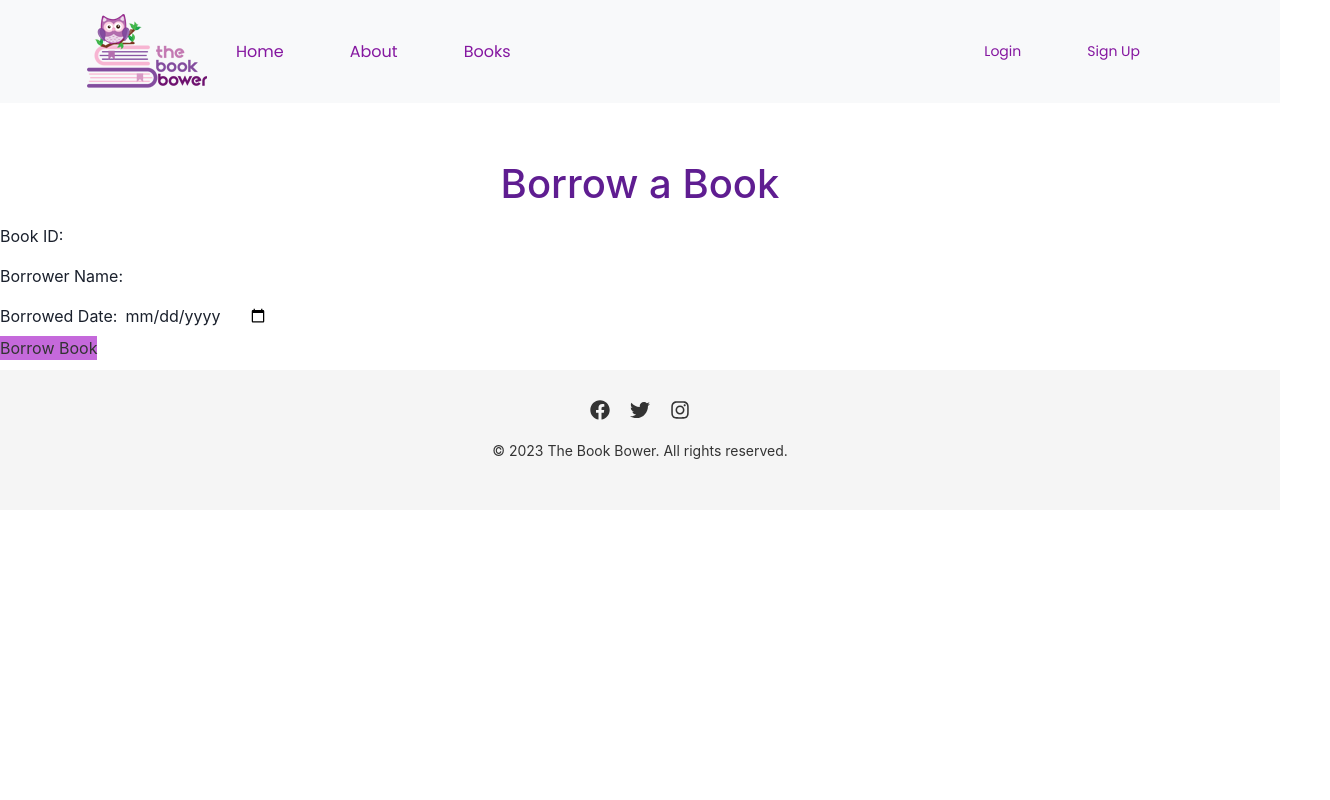
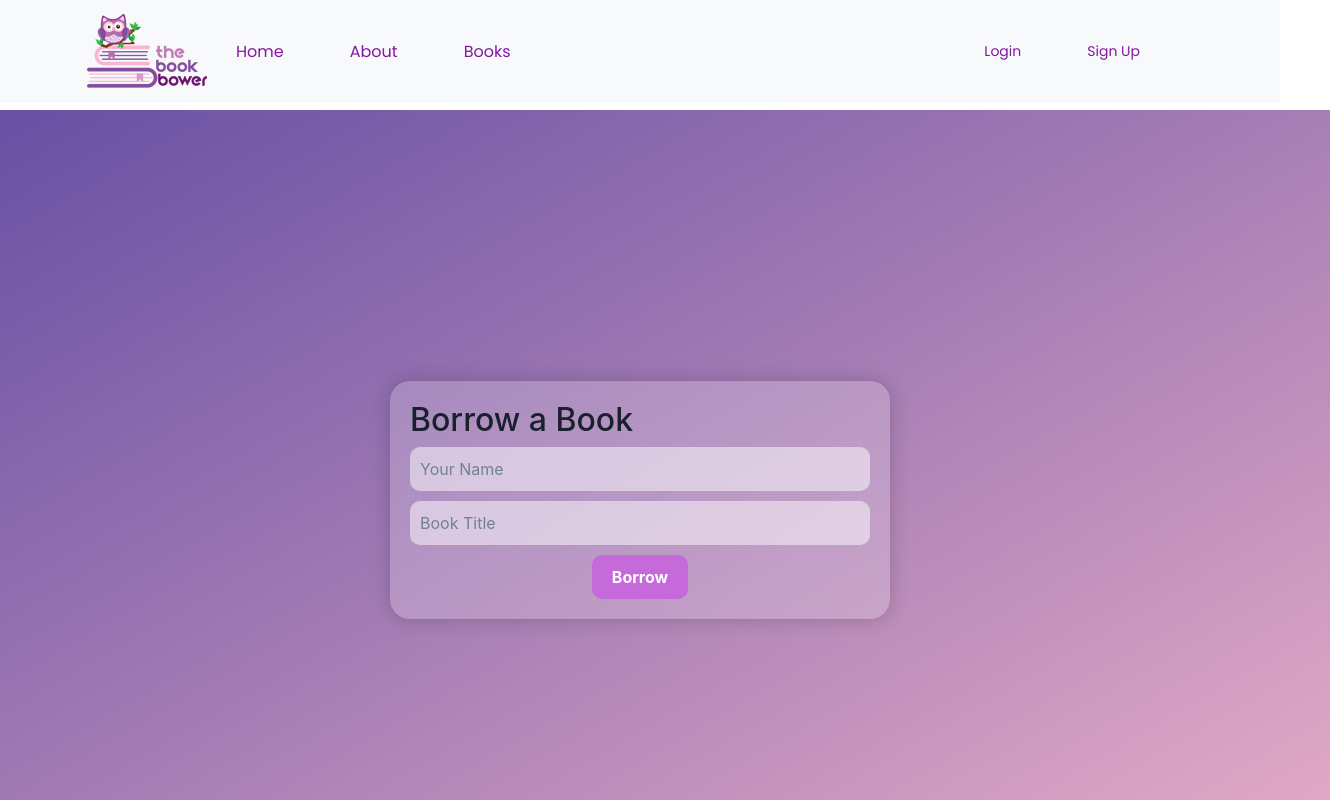
Before and after one commit to buniagj/TheBookBower-Front-End-, a React (Vite) app: page /borrowform in a window 1280 px wide. Shown: the top 800 px of the page, 1330 px wide, since content can reach past the window. Built offline with nearby package versions, Linux system fonts and the light colour scheme.

Commit message:
added content and basic style to Borrow Form and Return Form

```diff
--- a/package.json
+++ b/package.json
@@ -39,6 +39,7 @@
     "react-router-dom": "^6.11.1",
     "react-toastify": "^9.1.2",
     "sort-by": "^1.2.0",
+    "styled-components": "^6.0.0-rc.1",
     "xlsx": "^0.18.5",
     "xlsx-populate": "^1.21.0",
     "yarn": "^1.22.19"
--- a/src/pages/Books/SearchBar.jsx
+++ b/src/pages/Books/SearchBar.jsx
@@ -74,7 +74,7 @@ function SearchBar() {
         <input
           className='s-bar'
           type="text"
-          placeholder="Find your next adventure: Search for books..."
+          placeholder="Find your next adventure here!"
           value={searchTerm}
           onChange={handleSearchInputChange}
         />
--- a/src/pages/Dashboard/BookForm.jsx
+++ b/src/pages/Dashboard/BookForm.jsx
@@ -24,22 +24,22 @@ export default function BookForm({ book, onSubmit, onCancel }) {
     };
 
     return (
-      <form onSubmit={handleSubmit}>
-        <h2>Edit Book</h2>
+      <form className="bf-form-container" onSubmit={handleSubmit}>
+        <h2 className="bf-h2">Edit Book</h2>
         <div>
-          <label>Title:</label>
-          <input type="text" name="title" value={formData.title} onChange={handleChange} />
+          <label className="bf-title">Title:</label>
+          <input className="bf-input" type="text" name="title" value={formData.title} onChange={handleChange} />
         </div>
         <div>
-          <label>Author:</label>
+          <label className="bf-title">Author:</label>
           <input type="text" name="author" value={formData.author} onChange={handleChange} />
         </div>
         <div>
-          <label>Publisher:</label>
+          <label className="bf-title">Publisher:</label>
           <input type="text" name="publisher" value={formData.publisher} onChange={handleChange} />
         </div>
         <div>
-          <label>Status:</label>
+          <label className="bf-title">Status:</label>
           <select name="status" value={formData.status} onChange={handleChange}>
             <option value="borrowed">Borrowed</option>
             <option value="returned">Returned</option>
@@ -47,7 +47,7 @@ export default function BookForm({ book, onSubmit, onCancel }) {
           </select>
         </div>
         <div>
-          <label>Borrowed Date:</label>
+          <label className="bf-title">Borrowed Date:</label>
           <input type="date" name="borrowedDate" value={formData.borrowedDate} onChange={handleChange} />
         </div>
         <div>
--- a/src/pages/Dashboard/Dashboard.css
+++ b/src/pages/Dashboard/Dashboard.css
@@ -1,3 +1,5 @@
+/* notifications styles */
+
 .notification-card {
   position: absolute;
   top: 50%;
@@ -52,6 +54,7 @@
   color: gray;
 }
 
+/* Settings Styles */
 .light-theme .settings-container {
   display: flex;
   flex-direction: column;
--- a/src/pages/Dashboard/UserDashboard/BorrowForm.jsx
+++ b/src/pages/Dashboard/UserDashboard/BorrowForm.jsx
@@ -2,56 +2,209 @@ import React, { useState } from 'react';
 import axios from 'axios';
 import { toast } from 'react-toastify';
 import 'react-toastify/dist/ReactToastify.css';
+import styled from 'styled-components';
 
-function Borrow() {
-  const [bookId, setBookId] = useState('');
-  const [borrowerName, setBorrowerName] = useState('');
-  const [borrowedDate, setBorrowedDate] = useState('');
 
-  const handleFormSubmit = (e) => {
+const BorrowContainer = styled.div`
+  display: flex;
+  flex-direction: column;
+  justify-content: center;
+  align-items: center;
+  height: 100vh;
+  margin: -50px;
+  background: linear-gradient(to bottom right, #654ea3, #eaafc8);
+  backdrop-filter: blur(10px);
+`;
+
+const BorrowCard = styled.div`
+  background: rgba(255, 255, 255, 0.2);
+  border-radius: 20px;
+  padding: 20px;
+  width: 80%;
+  max-width: 500px;
+  box-shadow: 0 0 20px rgba(0, 0, 0, 0.2);
+  backdrop-filter: blur(10px);
+  margin-bottom: 20px;
+`;
+
+const BorrowForm = styled.form`
+  display: flex;
+  flex-direction: column;
+  gap: 10px;
+  align-items: center;
+`;
+
+const BorrowInput = styled.input`
+  padding: 10px;
+  border: none;
+  background: rgba(255, 255, 255, 0.5);
+  border-radius: 10px;
+  width: 100%;
+  box-sizing: border-box;
+  color: #fff;
+`;
+
+const BorrowButton = styled.button`
+  background: #654ea3;
+  border: none;
+  padding: 10px 20px;
+  border-radius: 10px;
+  color: #fff;
+  font-weight: bold;
+  cursor: pointer;
+  transition: all 0.3s ease;
+
+  &:hover {
+    background: #7c3aed;
+    color: #fff;
+    text-decoration: none;
+  }
+`;
+
+const BorrowModal = styled.div`
+  display: flex;
+  flex-direction: column;
+  justify-content: center;
+  align-items: center;
+  height: 80%;
+  width: 60%;
+  margin: auto;
+  background: rgba(255, 255, 255, 0.2);
+  backdrop-filter: blur(10px);
+  border-radius: 100px;
+`;
+
+const BorrowModalMessage = styled.div`
+  color:#fff;
+  font-size: 1rem;
+  font-family: Source Code Pro;
+  margin: 10px 20px;
+  padding: 20px;
+`;
+
+const BorrowModalButton = styled.button`
+  background: #654ea3;
+  border: none;
+  padding: 10px 20px;
+  border-radius: 10px;
+  color: #fff;
+  font-weight: bold;
+  cursor: pointer;
+  transition: all 0.3s ease;
+  margin-top: -10px;
+
+  &:hover {
+    background: #7c3aed;
+    color: #fff;
+    text-decoration: none;
+  }
+`;
+
+const Borrow = () => {
+  const [name, setName] = useState('');
+  const [book, setBook] = useState('');
+  const [borrowed, setBorrowed] = useState(false);
+  const [borrowedBook, setBorrowedBook] = useState(null);
+  const [showSuccessMessage, setShowSuccessMessage] = useState(false);
+
+  const handleNameChange = (e) => {
+    setName(e.target.value);
+  };
+
+  const handleBookChange = (e) => {
+    setBook(e.target.value);
+  };
+
+  const handleBorrowBook = async (e) => {
     e.preventDefault();
+    try {
+      const response = await axios.post('/api/borrow', {
+        name,
+        book,
+      });
+      setBorrowedBook(response.data);
+      setBorrowed(true);
+      setShowSuccessMessage(true);
+    } catch (error) {
+      toast.error(error.response.data.message);
+    }
+  };
 
-    // send a POST request to the server to borrow the book
-    axios.post('/api/borrow-book', {
-      bookId,
-      borrowerName,
-      borrowedDate
-    })
-    .then(response => {
-      // handle response from server
-      console.log(response.data);
-
-      // show success message using react toastify
-      toast.success('Book borrowed successfully');
-    })
-    .catch(error => {
-      console.error(error);
-
-      // show error message using react toastify
-      toast.error('Error borrowing book');
-    });
-  }
+  const handleReturnBook = async () => {
+    try {
+      await axios.put(`/api/borrow/${borrowedBook.id}`);
+      setBorrowed(false);
+      setBorrowedBook(null);
+    } catch (error) {
+      toast.error(error.response.data.message);
+    }
+  };
 
   return (
-    <div>
-      <h1>Borrow a Book</h1>
-      <form onSubmit={handleFormSubmit}>
-        <div>
-          <label htmlFor="bookId">Book ID:</label>
-          <input type="text" id="bookId" name="bookId" value={bookId} onChange={(e) => setBookId(e.target.value)} />
-        </div>
-        <div>
-          <label htmlFor="borrowerName">Borrower Name:</label>
-          <input type="text" id="borrowerName" name="borrowerName" value={borrowerName} onChange={(e) => setBorrowerName(e.target.value)} />
-        </div>
-        <div>
-          <label htmlFor="borrowedDate">Borrowed Date:</label>
-          <input type="date" id="borrowedDate" name="borrowedDate" value={borrowedDate} onChange={(e) => setBorrowedDate(e.target.value)} />
-        </div>
-        <button type="submit">Borrow Book</button>
-      </form>
-    </div>
+    <BorrowContainer>
+      {borrowed ? (
+        <BorrowModal>
+          <BorrowModalMessage>
+            You have borrowed {borrowedBook.book} by {borrowedBook.name}.
+          </BorrowModalMessage>
+          <BorrowModalButton onClick={handleReturnBook}>
+            Return Book
+          </BorrowModalButton>
+        </BorrowModal>
+      ) : (
+        <BorrowCard>
+          <h2>Borrow a Book</h2>
+          <BorrowForm onSubmit={handleBorrowBook}>
+            <BorrowInput
+              type="text"
+              placeholder="Your Name"
+              value={name}
+              onChange={handleNameChange}
+            />
+            <BorrowInput
+              type="text"
+              placeholder="Book Title"
+              value={book}
+              onChange={handleBookChange}
+            />
+            <BorrowButton type="submit">Borrow</BorrowButton>
+          </BorrowForm>
+        </BorrowCard>
+      )}
+      {showSuccessMessage && (
+        <BorrowModal>
+      {!showSuccessMessage ? (
+        <>
+          <BorrowModalMessage>
+            Dear Reader,
+            <br /><br />
+            You've just embarked on an exciting literary journey. We hope that this book will take you on a wild ride, teach you something new, or simply provide a much-needed escape from the hustle and bustle of daily life.
+            <br />
+            <br />
+            But before you dive into the pages, we have a few requests:
+            <br />
+            <br />
+            Please treat our book with kindness and care, as it's been loved by many before you. Avoid any spills, tears, or dog-eared pages. We want it to be in pristine condition for the next reader.
+            <br />
+            <br />
+            Don't forget to return the book by the due date, so that others can enjoy it too.
+            <br />
+            <br />
+            And lastly, but most importantly, we hope that you'll love the book as much as we do. We believe that a great book has the power to change lives, broaden horizons, and bring people together. So go ahead, get lost in the pages, and let the adventure begin!
+
+          </BorrowModalMessage>
+          <BorrowModalButton onClick={handleBorrow}>Proceed</BorrowModalButton>
+        </>
+      ) : (
+        <BorrowSuccessMessage>
+          You have successfully borrowed the book. Happy Reading!
+        </BorrowSuccessMessage>
+      )}
+      </BorrowModal>
+      )}
+    </BorrowContainer>
   );
-}
+};
+
 
 export default Borrow;
--- a/src/pages/Dashboard/UserDashboard/ReturnForm.jsx
+++ b/src/pages/Dashboard/UserDashboard/ReturnForm.jsx
@@ -2,51 +2,179 @@ import React, { useState } from 'react';
 import axios from 'axios';
 import { toast } from 'react-toastify';
 import 'react-toastify/dist/ReactToastify.css';
+import styled from 'styled-components';
 
+const ReturnContainer = styled.div`
+  display: flex;
+  flex-direction: column;
+  justify-content: center;
+  align-items: center;
+  height: 100vh;
+  margin: -50px;
+  background: linear-gradient(to bottom right, #654ea3, #eaafc8);
+  backdrop-filter: blur(10px);
+`;
 
-function ReturnBook() {
-  const [bookId, setBookId] = useState('');
-  const [returnedDate, setReturnedDate] = useState('');
+const ReturnCard = styled.div`
+  background: rgba(255, 255, 255, 0.2);
+  border-radius: 20px;
+  padding: 20px;
+  width: 80%;
+  max-width: 500px;
+  box-shadow: 0 0 20px rgba(0, 0, 0, 0.2);
+  backdrop-filter: blur(10px);
+  margin-bottom: 20px;
+`;
 
-  const handleFormSubmit = (e) => {
+const ReturnForm = styled.form`
+  display: flex;
+  flex-direction: column;
+  gap: 10px;
+  align-items: center;
+`;
+
+const ReturnInput = styled.input`
+  padding: 10px;
+  border: none;
+  background: rgba(255, 255, 255, 0.5);
+  border-radius: 10px;
+  width: 100%;
+  box-sizing: border-box;
+  color: #fff;
+`;
+
+const ReturnButton = styled.button`
+  background: #654ea3;
+  border: none;
+  padding: 10px 20px;
+  border-radius: 10px;
+  color: #fff;
+  font-weight: bold;
+  cursor: pointer;
+  transition: all 0.3s ease;
+
+  &:hover {
+    background: #7c3aed;
+    color: #fff;
+    text-decoration: none;
+  }
+`;
+
+const ReturnModal = styled.div`
+  display: flex;
+  flex-direction: column;
+  justify-content: center;
+  align-items: center;
+  height: 80%;
+  width: 60%;
+  margin: auto;
+  background: rgba(255, 255, 255, 0.2);
+  backdrop-filter: blur(10px);
+  border-radius: 100px;
+`;
+
+const ReturnModalMessage = styled.div`
+  color:#fff;
+  font-size: 1rem;
+  font-family: Source Code Pro;
+  margin: 10px 20px;
+  padding: 20px;
+`;
+
+const ReturnModalButton = styled.button`
+  background: #654ea3;
+  border: none;
+  padding: 10px 20px;
+  border-radius: 10px;
+  color: #fff;
+  font-weight: bold;
+  cursor: pointer;
+  transition: all 0.3s ease;
+  margin-top: -10px;
+
+  &:hover {
+    background: #7c3aed;
+    color: #fff;
+    text-decoration: none;
+  }
+`;
+
+const Return = () => {
+  const [name, setName] = useState('');
+  const [book, setBook] = useState('');
+  const [returned, setReturned] = useState(false);
+  const [returnedBook, setReturnedBook] = useState(null);
+  const [showSuccessMessage, setShowSuccessMessage] = useState(false);
+
+  const handleNameChange = (e) => {
+    setName(e.target.value);
+  };
+
+  const handleBookChange = (e) => {
+    setBook(e.target.value);
+  };
+
+  const handleSubmit = async (e) => {
     e.preventDefault();
+    try {
+      const res = await axios.post('/api/return', {
+        name,
+        book,
+      });
+      setReturned(true);
+      setReturnedBook(res.data.book);
+      setShowSuccessMessage(true);
+    } catch (error) {
+      toast.error(error.response.data.message);
+    }
+  };
 
-    // send a POST request to the server to return the book
-    axios.post('http://your-api-url/api/return-book', {
-      bookId,
-      returnedDate
-    }, {
-      headers: {
-        Authorization: `Bearer ${localStorage.getItem('token')}`
-      }
-    })
-    .then(response => {
-      // handle response from server
-      console.log(response.data);
-      toast.success(response.data.message);
-    })
-    .catch(error => {
-      console.error(error);
-      toast.error(error.response.data.message);
-    });
-  }
+  const handleReturnAnotherBook = () => {
+    setName('');
+    setBook('');
+    setReturned(false);
+    setShowSuccessMessage(false);
+  };
 
   return (
-    <div>
-      <h1>Return a Book</h1>
-      <form onSubmit={handleFormSubmit}>
-        <div>
-          <label htmlFor="bookId">Book ID:</label>
-          <input type="text" id="bookId" name="bookId" value={bookId} onChange={(e) => setBookId(e.target.value)} />
-        </div>
-        <div>
-          <label htmlFor="returnedDate">Returned Date:</label>
-          <input type="date" id="returnedDate" name="returnedDate" value={returnedDate} onChange={(e) => setReturnedDate(e.target.value)} />
-        </div>
-        <button type="submit">Return Book</button>
-      </form>
-    </div>
+    <ReturnContainer>
+      {!returned ? (
+        <ReturnCard>
+          <h1>Return Book</h1>
+          <ReturnForm onSubmit={handleSubmit}>
+            <ReturnInput
+              type="text"
+              placeholder="Your Name"
+              value={name}
+              onChange={handleNameChange}
+            />
+            <ReturnInput
+              type="text"
+              placeholder="Book Name"
+              value={book}
+              onChange={handleBookChange}
+            />
+            <ReturnButton type="submit">Return</ReturnButton>
+          </ReturnForm>
+        </ReturnCard>
+      ) : (
+        <ReturnModal>
+          {showSuccessMessage ? (
+            <>
+              <ReturnModalMessage>
+                Dear Reader, <br /> You have returned <strong>{returnedBook}</strong> successfully! <br /> May the knowledge gained from it continue to enlighten your mind and enrich your soul.
+              </ReturnModalMessage>
+              <ReturnModalButton onClick={handleReturnAnotherBook}>
+                Return Another Book
+              </ReturnModalButton>
+            </>
+          ) : (
+            <ReturnModalMessage>Returning...</ReturnModalMessage>
+          )}
+        </ReturnModal>
+      )}
+    </ReturnContainer>
   );
-}
+};
 
-export default ReturnBook;
+export default Return;
--- a/src/pages/Dashboard/UserDashboard/User.css
+++ b/src/pages/Dashboard/UserDashboard/User.css
@@ -1,3 +1,5 @@
+@import url(https://fonts.googleapis.com/css?family=Source+Code+Pro:200,300,regular,500,600,700,800,900,200italic,300italic,italic,500italic,600italic,700italic,800italic,900italic);
+
 body {
   padding-top: 10rem;
   min-height: 100vh;
```
Also changed, not shown: 1 other file (tests, documents, lock files or other folders).
